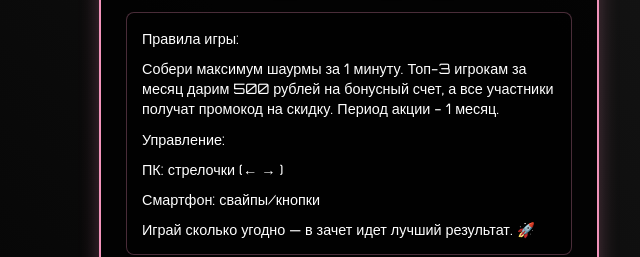
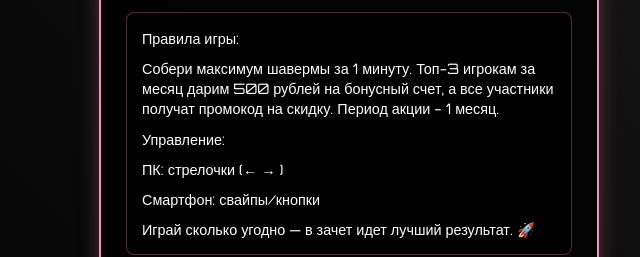
Before and after one commit to speshel1310/vlavashe-go-3, a plain HTML site: page index.html in a window 1280 px wide. Shown: the part 262-519 px from the top of the page, 291-931 px from the left. Drawn offline with nearby package versions, Linux system fonts and the light colour scheme.

Commit message:
правки текста

```diff
--- a/index.html
+++ b/index.html
@@ -43,7 +43,7 @@
 
             <div class="game-rules">
                 <p>Правила игры:</p>
-                <p>Собери максимум шаурмы за 1 минуту. Топ-3 игрокам за месяц дарим 500 рублей на бонусный счет, а все
+                <p>Собери максимум шавермы за 1 минуту. Топ-3 игрокам за месяц дарим 500 рублей на бонусный счет, а все
                     участники получат промокод на скидку. Период акции - 1 месяц.</p>
                 <p>Управление:</p>
                 <p>ПК: стрелочки (← → )</p>
```
